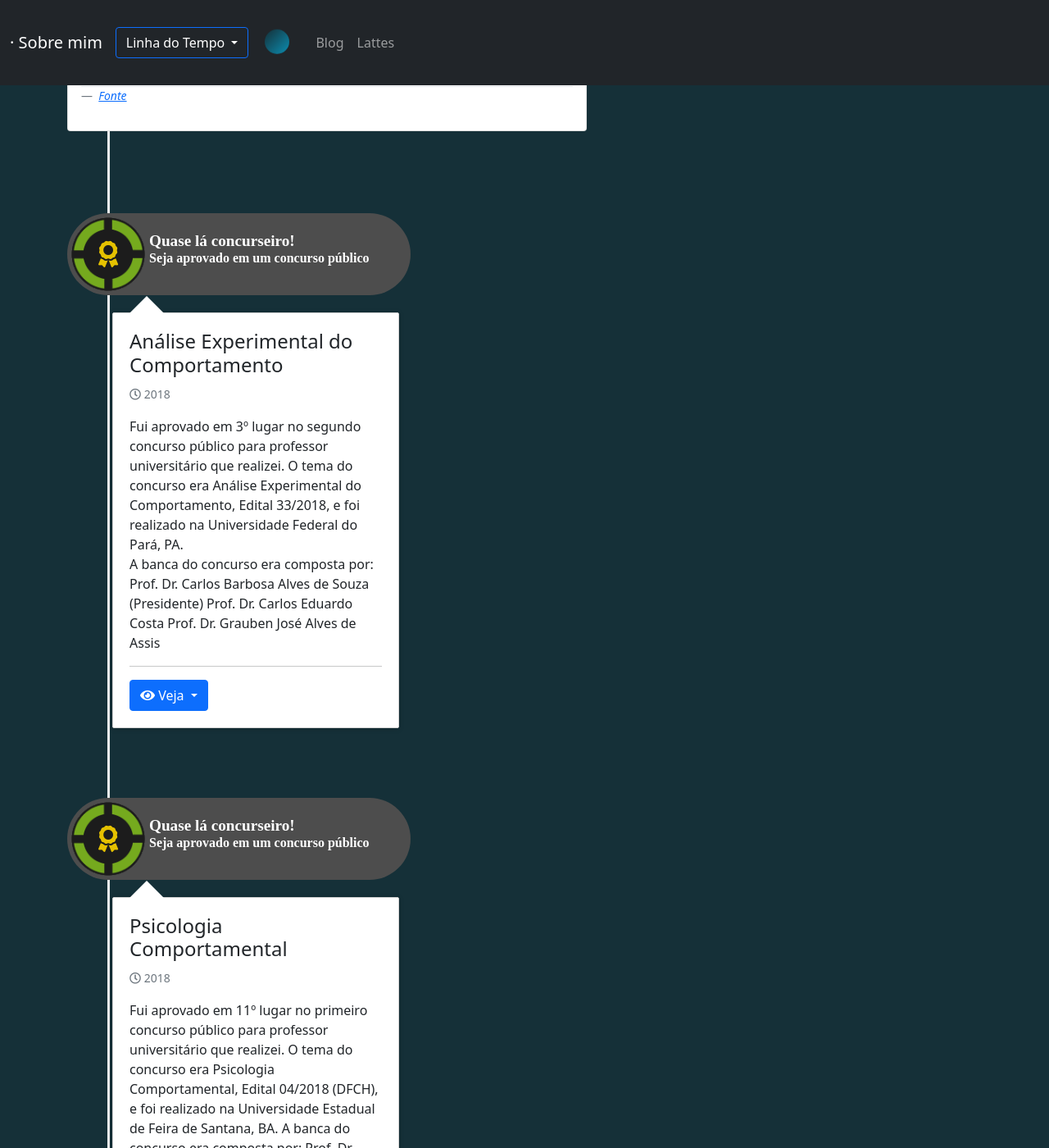
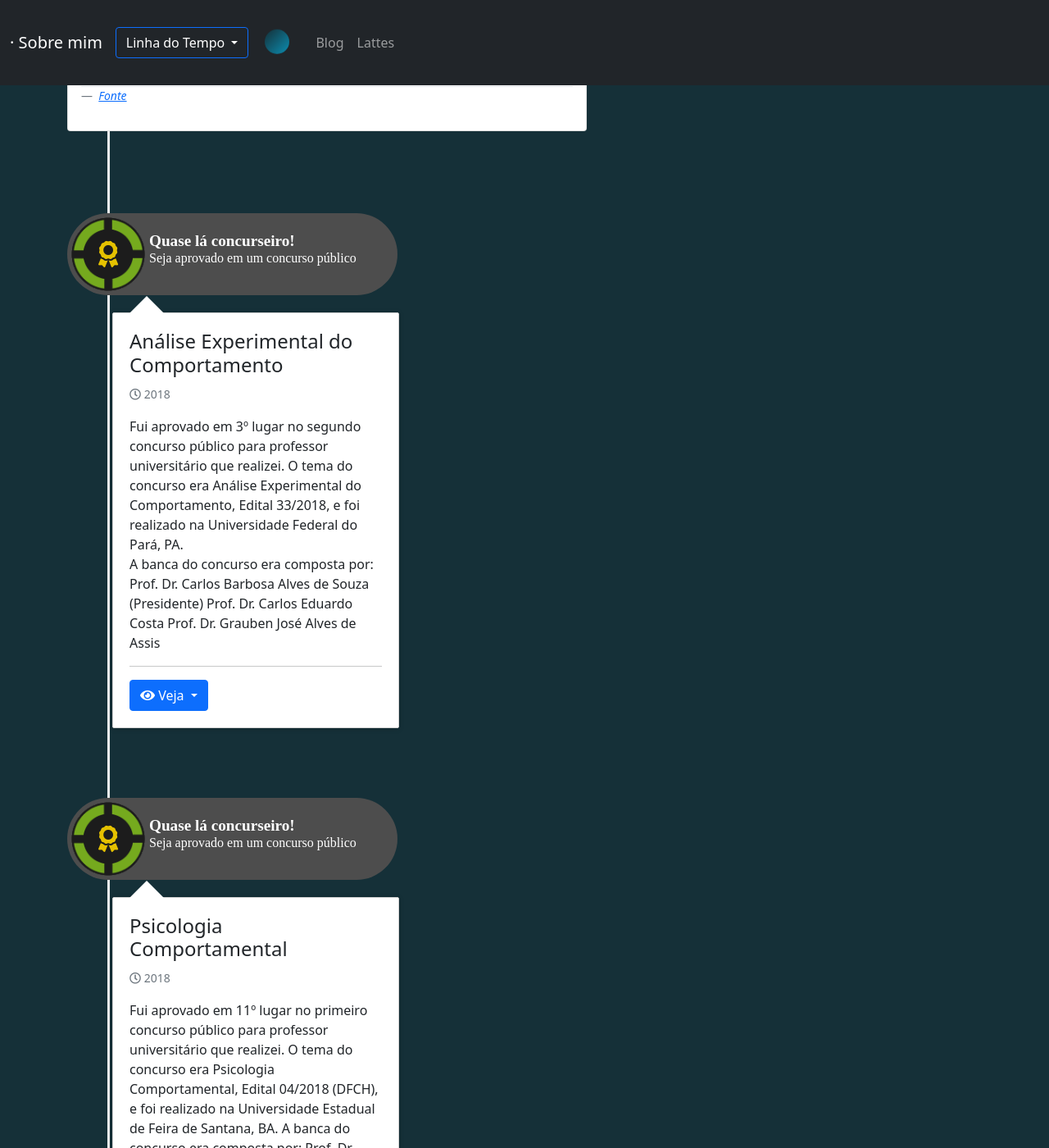
Before and after one commit to cpicanco/portfolio, a Jekyll site: the page built from pt-br/index.md, in a window 1280 px wide and 1400 px high, scrolled down 5175 px. Shown: the whole window at 82% size. Built offline with Jekyll 4.4.1, drawn with Linux system fonts in a browser that asks for light colours; comment, search, counter and statistics services are not loaded.

Commit message:
fix: achievements-subtitle

```diff
--- a/_includes/timeline_card.html
+++ b/_includes/timeline_card.html
@@ -9,7 +9,7 @@
 
       <div class="achievements ac-size-2x {{ card.icon }} beating">
         <p class="achievements-title">{{ card.title }}</p>
-        <p>{{ card.subtitle }}</p>
+        <p class="achievements-subtitle">{{ card.subtitle }}</p>
       </div>
       <div class="timeline-panel">
         <div class="timeline-heading">
--- a/_sass/achievements.sass
+++ b/_sass/achievements.sass
@@ -43,6 +43,8 @@ $achievement-base-color: #4d4d4d
       font-size: 120%
       margin-top: 1.2em
       margin-bottom: 2px
+    &.achievements-subtitle
+      font-weight: 400
 
 .ac-size-1x
   font-size: 0.6em
```
